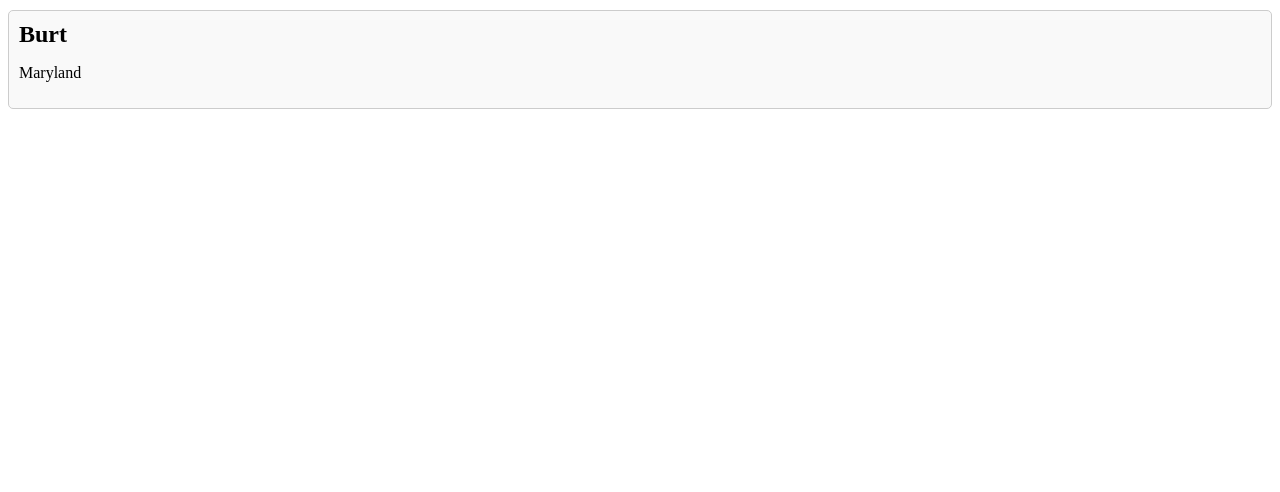
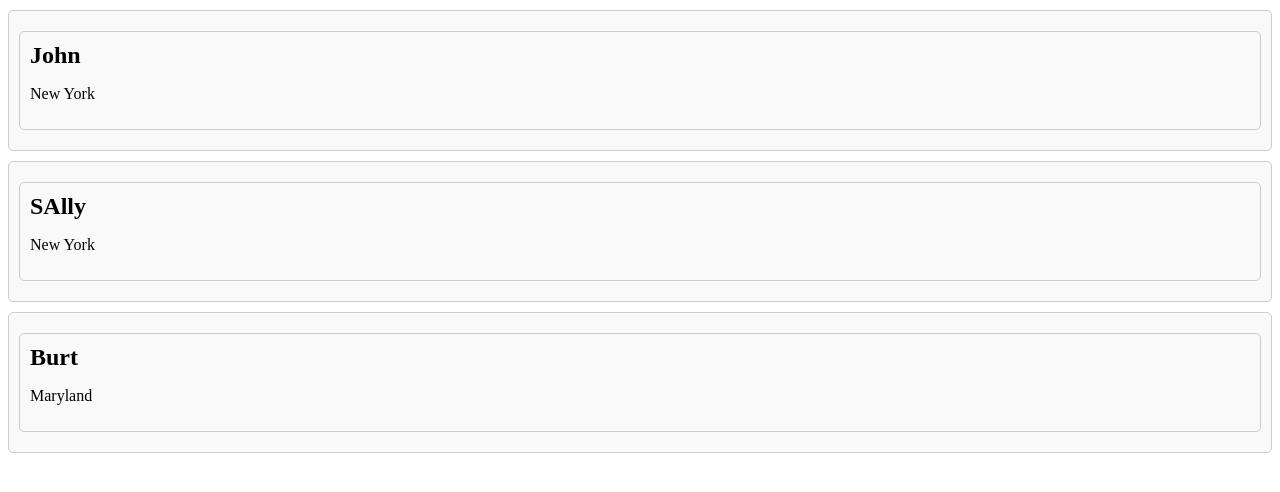
Before and after one commit to jvuzzell/juzzell.github.io, a plain HTML site: page index.html in a window 1280 px wide. Drawn offline with Linux system fonts and the light colour scheme.

Commit message:
Update index.html

```diff
--- a/index.html
+++ b/index.html
@@ -28,12 +28,21 @@
         /* Step 1 - Define data processing method */
         function displayRoster(data) {
             data.forEach((person) => {
-                document.getElementById('roster').innerHTML = `
+
+                // Create a new div for each employee
+                let employeeDiv = document.createElement('div');
+                employeeDiv.className = 'employee';
+
+                // Update template and add it to the new DOM element
+                employeeDiv.innerHTML = `
                     <div class="employee">
                         <h2>${person.name}</h2>
                         <p>${person.city}</p>
                     </div>
-                `
+                `;
+
+                // Append the new DOM element to the HTML already on the page
+                document.getElementById('roster').appendChild(employeeDiv);
             });
         }
 
```
